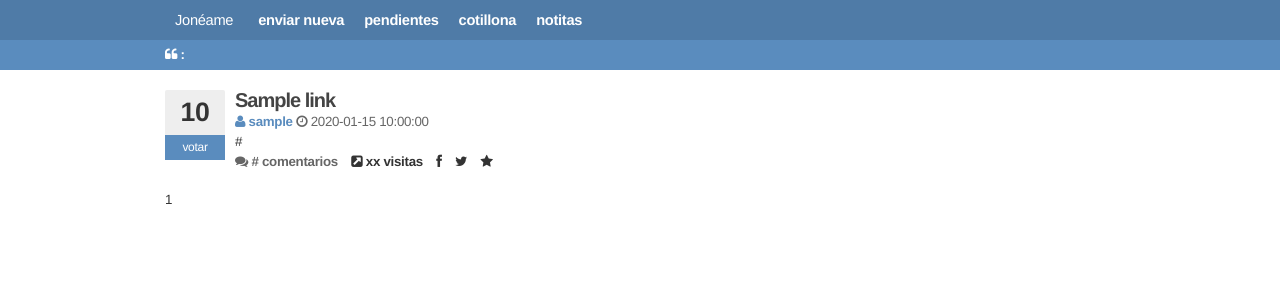
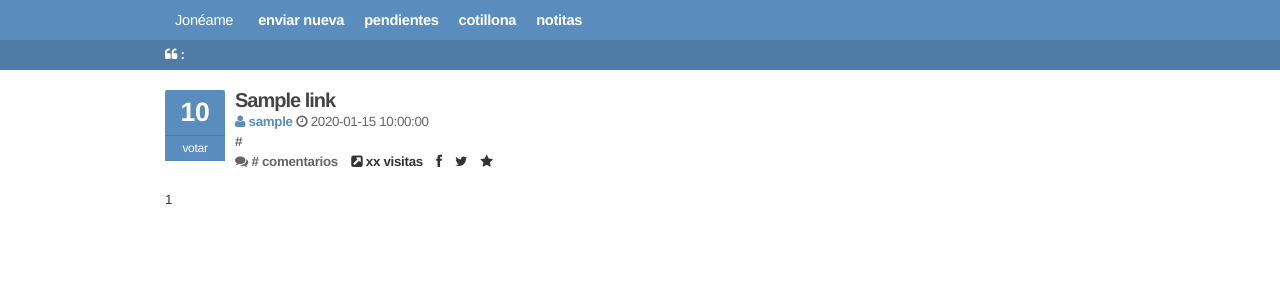
Before and after one commit to wodim/joneame-ng, a Python web app: template templates/linklist.html in a window 1280 px wide. Shown: the top 300 px of the page. Run offline with Jinja, Linux system fonts and the light colour scheme; the template is opened without the code that fills it: most values are stand-ins (such as "Sample title", 1, 10 or a date in 2020).

Commit message:
more design, sideboxes skeleton

```diff
--- a/joneame/models/post.py
+++ b/joneame/models/post.py
@@ -15,7 +15,7 @@ class PostModel(db.Model):
     post_type = db.Column(db.Enum(['normal', 'admin', 'poll']))
     post_parent = db.Column(db.Integer, db.ForeignKey('posts.post_id'))
 
-    children = db.relationship('PostModel')
+    children = db.relationship('PostModel') # , primaryjoin='and_(PostModel.post_id==PostModel.post_parent, PostModel.post_parent==0)')
 
     def __repr__(self):
         return '<Post %r, author %r, content %r>' % (self.post_id, self.user.user_login, self.post_content[:100])
--- a/joneame/views/quote.py
+++ b/joneame/views/quote.py
@@ -16,8 +16,8 @@ def random_quote():
 class QuoteView(FlaskView):
     route_base = '/'
 
-    @route('/corto/<int:post_id>')
-    def get(self, post_id):
+    @route('/corto/<int:quote_id>')
+    def get(self, quote_id):
         quote = QuoteModel.query.filter(QuoteModel.quote_id == quote_id).first_or_404()
 
         return render_template('quoteview.html', quote=quote)
--- a/static/stylesheet.css
+++ b/static/stylesheet.css
@@ -78,9 +78,9 @@ strong {
 /* header */
 /* first */
 .cover {
-    background: #4f7ba7;
     width: 100%;
     height: 40px;
+    background: #5a8cbe;
 }
 .cover .header {
     padding: 0 10px;
@@ -115,7 +115,7 @@ strong {
 }
 /* second */
 .subcover {
-    background: #5a8cbe;
+    background: #4f7ba7;
     width: 100%;
     height: 30px;
 }
@@ -156,11 +156,19 @@ strong {
     font-size: 20pt;
     font-weight: bold;
     line-height: 45px;
-    background: #eee;
     border-top-left-radius: 2px;
     border-top-right-radius: 2px;
 }
-.content article .shakebox .votes a {
+.content article.status_published .shakebox .votes {
+    background: #5a8cbe;
+}
+.content article.status_published .shakebox .votes a {
+    color: white;
+}
+.content article.status_queued .shakebox .votes {
+    background: #eee;
+}
+.content article.status_queued .shakebox .votes a {
     color: #333;
 }
 .content article .shakebox .shakeit {
@@ -170,6 +178,7 @@ strong {
     width: 60px;
     font-size: 9pt;
     color: white;
+    border-top: 1px #4f7ba7 solid;
 }
 .content article .entry {
     margin-left: 70px;
--- a/templates/link.html
+++ b/templates/link.html
@@ -1,4 +1,4 @@
-<article>
+<article class="status_{{ link.link_status }}">
     <div class="shakebox">
         <div class="votes">
             <a href="{{ url_for('LinkView:get', link_uri=link.link_uri) }}">
--- /dev/null
+++ b/templates/sidebox/comment.html
@@ -0,0 +1,6 @@
+<div class="sidebox">
+    <h3>{{ sidebox_name }}</h3>
+    {% for comment in comments %}
+        {{ comment.comment_content }}
+    {% endfor %}
+</div>
--- /dev/null
+++ b/templates/sidebox/link.html
@@ -0,0 +1,6 @@
+<div class="sidebox">
+    <h3>{{ sidebox_name }}</h3>
+    {% for link in links %}
+        {{ link.link_title }}
+    {% endfor %}
+</div>
--- /dev/null
+++ b/templates/sidebox/post.html
@@ -0,0 +1,6 @@
+<div class="sidebox">
+    <h3>{{ sidebox_name }}</h3>
+    {% for post in posts %}
+        {{ post.post_content }}
+    {% endfor %}
+</div>
```
